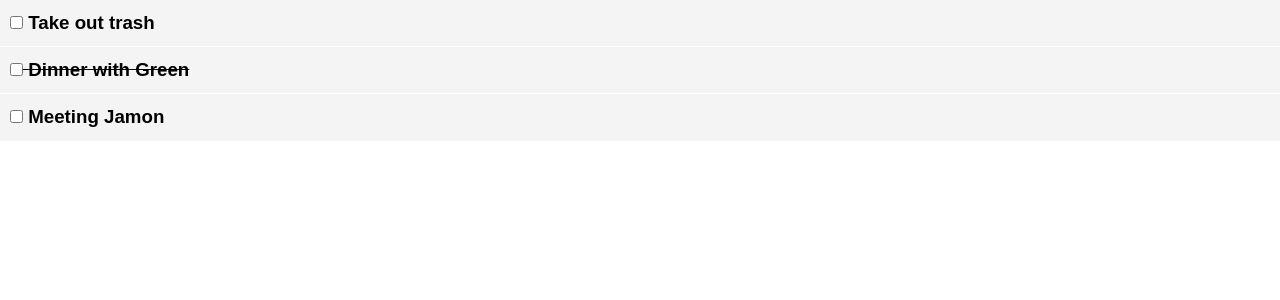
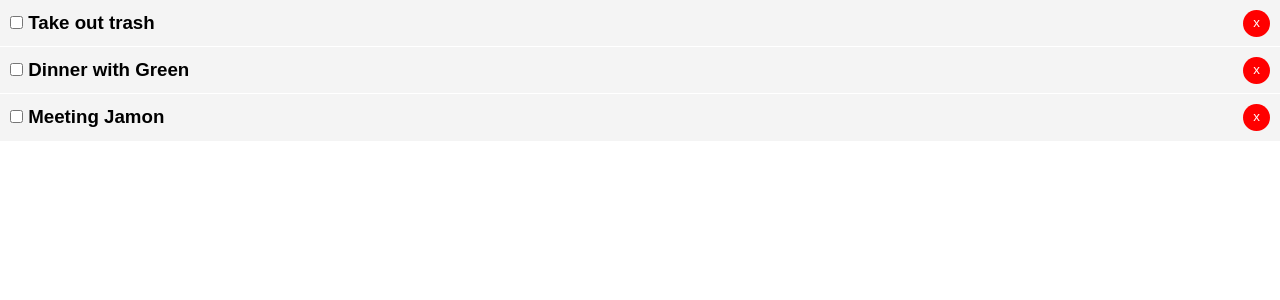
Before and after one commit to akintoluvic/react-to-do-app, a React (Create React App) app: page / in a window 1280 px wide. Shown: the top 300 px of the page. Built offline with nearby package versions, Linux system fonts and the light colour scheme.

Commit message:
delete button started

```diff
--- a/src/App.js
+++ b/src/App.js
@@ -14,7 +14,7 @@ class App extends Component {
       {
         id: 2,
         title: 'Dinner with Green',
-        completed: true
+        completed: false
       },
       {
         id: 3,
@@ -24,6 +24,7 @@ class App extends Component {
     ]
   }
 
+  // Toggle Todo Complete
   markComplete = (id) => {
     this.setState({
       todos: this.state.todos.map(todo => {
--- a/src/components/TodoItem.js
+++ b/src/components/TodoItem.js
@@ -20,6 +20,7 @@ class TodoItem extends Component {
           <h3>
               <input type="checkbox" onChange={this.props.markComplete.bind(this, id)} /> {' '}
           { title }
+          <button style={btnStyle}>x</button>
           </h3>
         </div>
         );
@@ -31,4 +32,14 @@ TodoItem.propTypes = {
     todo: PropTypes.object.isRequired
 }
 
+const btnStyle = {
+    background: '#ff0000',
+    color: '#fff',
+    border: 'none',
+    padding: '5px 10px 7px',
+    borderRadius: '50%',
+    cursor: 'pointer',
+    float: 'right'
+}
+
 export default TodoItem;
```
